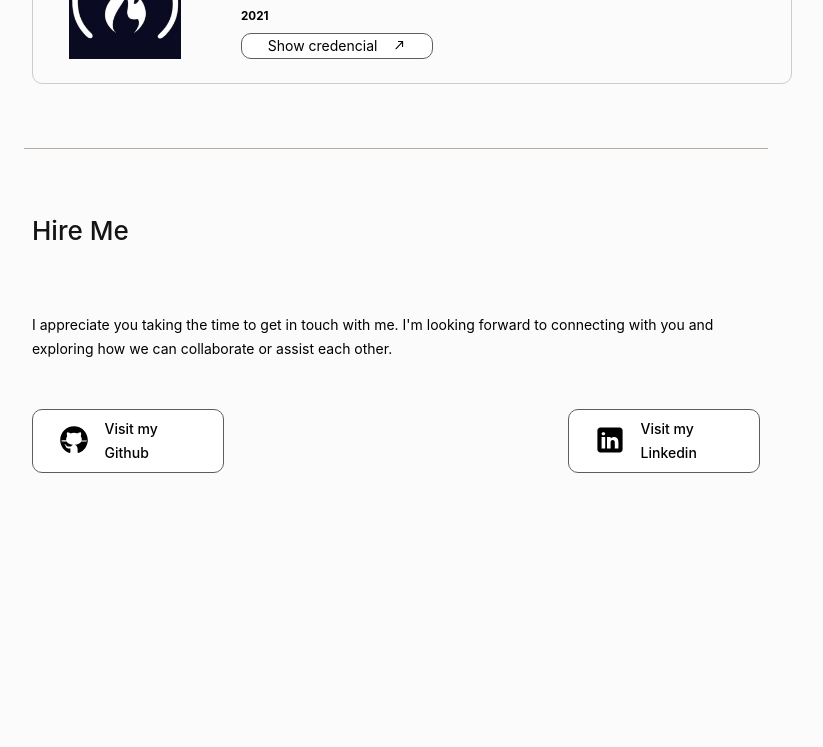
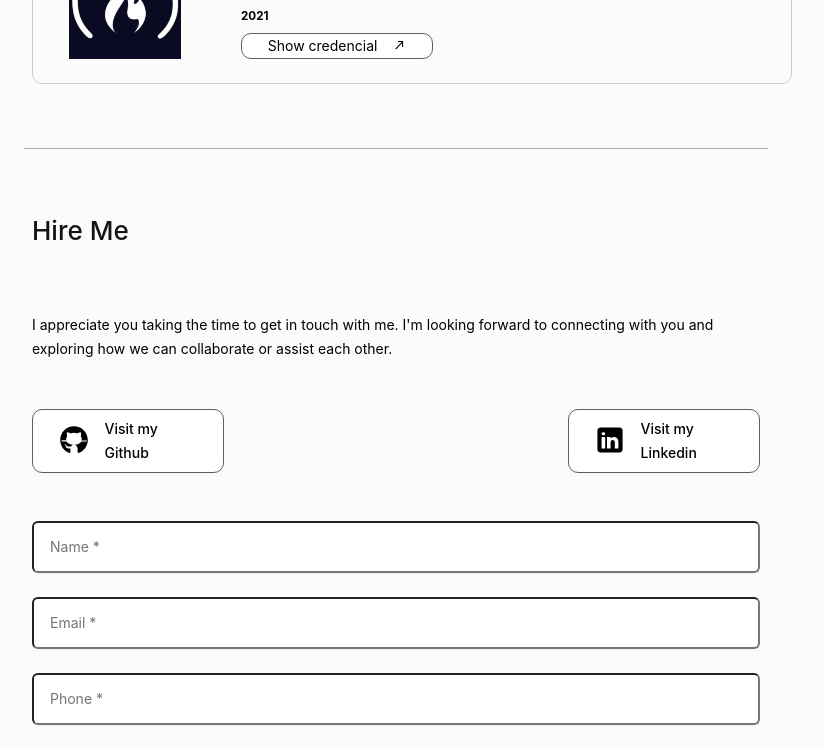
Before and after one commit to DanielBorgesDev/portifolio, a React (Create React App) app: page / in a window 1280 px wide. Shown: the part 2000-2747 px from the top of the page, without its empty margins (244-1067 px from the left). Before the commit the page ends 2473 px from the top, so only its background shows below. Built offline with nearby package versions, Linux system fonts and the light colour scheme.

Commit message:
feat: create send email feature

```diff
--- /dev/null
+++ b/emailjs.d.ts
@@ -0,0 +1,4 @@
+declare module '@emailjs/browser' {
+    const emailjs: any;
+    export default emailjs;
+  }
--- a/package.json
+++ b/package.json
@@ -3,6 +3,7 @@
   "version": "0.1.0",
   "private": true,
   "dependencies": {
+    "@emailjs/browser": "^4.3.3",
     "@testing-library/jest-dom": "^5.17.0",
     "@testing-library/react": "^13.4.0",
     "@testing-library/user-event": "^13.5.0",
@@ -11,10 +12,12 @@
     "@types/react": "^18.3.1",
     "@types/react-dom": "^18.3.0",
     "@types/typed.js": "^2.0.9",
+    "emailjs": "^4.0.3",
     "react": "^18.3.1",
     "react-dom": "^18.3.1",
     "react-router-dom": "^6.23.0",
     "react-scripts": "5.0.1",
+    "react-toastify": "^10.0.5",
     "styled-components": "^6.1.9",
     "typed.js": "^2.1.0",
     "typescript": "^4.9.5",
--- a/src/styles/components/HireMe/index.tsx
+++ b/src/styles/components/HireMe/index.tsx
@@ -1,17 +1,18 @@
 import {
   CenteredContainer,
-  CenteredContainerLicenses,
+  CenteredContainerHireMe,
   GithubButton,
   LinkedinButton,
   SocialMediaButtons,
 } from "./styles";
 import githubIcon from "../../../assets/github-icon.svg";
 import linkedinIcon from "../../../assets/linkedin-icon.svg";
+import MyForm from "../MyForm";
 
 const HireMe = () => {
   return (
     <CenteredContainer>
-      <CenteredContainerLicenses>
+      <CenteredContainerHireMe>
         <h2>Hire Me</h2>
         <p>
           I appreciate you taking the time to get in touch with me. I'm looking
@@ -19,22 +20,20 @@ const HireMe = () => {
           assist each other.
         </p>
         <SocialMediaButtons>
-          <GithubButton
-              target="_blank"
-              href="https://github.com/DanteBorges"
-          >
+          <GithubButton target="_blank" href="https://github.com/DanteBorges">
             <img src={githubIcon} alt="arrow icons" />
             <p>Visit my Github</p>
           </GithubButton>
           <LinkedinButton
-              target="_blank"
-              href="https://www.linkedin.com/in/daniel-fborges/"
+            target="_blank"
+            href="https://www.linkedin.com/in/daniel-fborges/"
           >
             <img src={linkedinIcon} alt="arrow icons" />
             <p>Visit my Linkedin</p>
           </LinkedinButton>
         </SocialMediaButtons>
-      </CenteredContainerLicenses>
+        <MyForm />
+      </CenteredContainerHireMe>
     </CenteredContainer>
   );
 };
--- a/src/styles/components/HireMe/styles.ts
+++ b/src/styles/components/HireMe/styles.ts
@@ -6,7 +6,7 @@ export const CenteredContainer = styled.div`
   flex-direction: column;
   gap: 2rem;
 `;
-export const CenteredContainerLicenses = styled.div`
+export const CenteredContainerHireMe = styled.div`
 max-width: 49.5rem;
 display: flex;
 flex-direction: column;
--- /dev/null
+++ b/src/styles/components/MyForm/index.tsx
@@ -0,0 +1,128 @@
+import { useState } from "react";
+import "react-toastify/dist/ReactToastify.css";
+import { toast, ToastContainer } from "react-toastify";
+import emailjs from '@emailjs/browser';
+
+import {
+  ButtonForm,
+  FormContainer,
+  InputContainer,
+  InputForm,
+  LabelForm,
+  TextareaForm,
+} from "./styles";
+
+const MyForm = () => {
+  const [name, setName] = useState("");
+  const [email, setEmail] = useState("");
+  const [phone, setPhone] = useState("");
+  const [message, setMessage] = useState("");
+  const [disableButtonState, setDisableButtonState] = useState(false);
+
+  const handleSubmit = async (e: { preventDefault: () => void; }) => {
+    e.preventDefault();
+
+    // Definir parâmetros do template
+    const serviceId = "service_86voidp";
+    const templateId = "template_t32vjuw";
+    const publicKey = "sDxVBY6pxqQVRuWEB";
+
+    const templateParams = {
+      from_name: name,
+      from_email: email,
+      from_phone: phone,
+      from_message: message,
+    };
+
+    setDisableButtonState(true);
+
+    try {
+      await toast.promise(
+        emailjs.send(serviceId, templateId, templateParams, publicKey),
+        {
+          pending: {
+            render() { return '🏄‍♂️🌊 Sending email...'; }
+          },
+          success: {
+            render() { return '☕ Email Sent!'; }
+          },
+          error: {
+            render() { return 'Error!'; }
+          }
+        }
+      );
+      setName("");
+      setEmail("");
+      setPhone("");
+      setMessage("");
+    } catch (error) {
+      console.error("Error sending email:", error);
+    }
+
+    setDisableButtonState(false);
+  };
+
+  return (
+    <FormContainer action="#" method="POST" onSubmit={handleSubmit}>
+      <InputContainer>
+        <LabelForm htmlFor="full-name">Full name</LabelForm>
+        <InputForm
+          type="text"
+          name="full-name"
+          id="full-name"
+          autoComplete="name"
+          placeholder="Name *"
+          value={name}
+          onChange={(event) => setName(event.target.value)}
+          required
+        />
+      </InputContainer>
+      <InputContainer>
+        <LabelForm htmlFor="email">Email</LabelForm>
+        <InputForm
+          id="email"
+          name="email"
+          type="email"
+          autoComplete="email"
+          placeholder="Email *"
+          value={email}
+          onChange={(event) => setEmail(event.target.value)}
+          required
+        />
+      </InputContainer>
+      <InputContainer>
+        <LabelForm htmlFor="phone">Phone</LabelForm>
+        <InputForm
+          type="text"
+          name="phone"
+          id="phone"
+          autoComplete="tel"
+          placeholder="Phone *"
+          value={phone}
+          onChange={(event) => setPhone(event.target.value)}
+          required
+        />
+      </InputContainer>
+      <InputContainer>
+        <LabelForm htmlFor="message">Message</LabelForm>
+        <TextareaForm
+          id="message"
+          name="message"
+          rows={4}
+          placeholder="Message"
+          value={message}
+          onChange={(event) => setMessage(event.target.value)}
+          required
+        />
+      </InputContainer>
+      <InputContainer>
+        <ToastContainer position="bottom-center" theme="dark" />
+        <ButtonForm type="submit" disabled={disableButtonState}>
+          Submit
+        </ButtonForm>
+      </InputContainer>
+    </FormContainer>
+  );
+};
+
+export default MyForm;
--- /dev/null
+++ b/src/styles/components/MyForm/styles.ts
@@ -0,0 +1,62 @@
+import styled from 'styled-components';
+
+export const FormContainer = styled.form`
+  display: grid;
+width: 100%;
+  grid-template-columns: 1fr;
+  gap: 1.5rem;
+`;
+
+export const InputContainer = styled.div``;
+
+export const LabelForm = styled.label`
+  position: absolute;
+  width: 1px;
+  height: 1px;
+  padding: 0;
+  margin: -1px;
+  overflow: hidden;
+  clip: rect(0, 0, 0, 0);
+  border: 0;
+`;
+
+export const InputForm = styled.input`
+  display: block;
+  width: 100%;
+  box-shadow: 0px 1px 2px rgba(0, 0, 0, 0.05);
+  padding: 0.75rem 1rem;
+  border-radius: 0.375rem;
+  ::placeholder {
+    color: #a0aec0;
+  }
+`;
+
+export const TextareaForm = styled.textarea`
+  display: block;
+  width: 100%;
+  box-shadow: 0px 1px 2px rgba(0, 0, 0, 0.05);
+  padding: 0.75rem 1rem;
+  border-radius: 0.375rem;
+  ::placeholder {
+    color: #a0aec0;
+  }
+`;
+
+export const ButtonForm = styled.button`
+  display: inline-flex;
+  justify-content: center;
+  padding: 0.75rem 1.5rem;
+  border: none;
+  box-shadow: 0px 1px 2px rgba(0, 0, 0, 0.05);
+  font-size: 1rem;
+  font-weight: 500;
+  border-radius: 0.375rem;
+  color: white;
+  background-color: #964b00;
+  opacity: ${({ disabled }) => (disabled ? 0.5 : 1)};
+  transition: background-color 0.3s, opacity 0.3s;
+
+  &:hover {
+    background-color: ${({ disabled }) => !disabled && 'rgba(210, 155, 116, 0.8)'};
+  }
+`;
--- a/tsconfig.json
+++ b/tsconfig.json
@@ -20,5 +20,5 @@
     "noEmit": true,
     "jsx": "react-jsx"
   },
-  "include": ["next-env.d.ts", "additional.d.ts", "**/*.ts", "**/*.tsx","src/custom.d.ts"],
+  "include": ["next-env.d.ts", "additional.d.ts", "**/*.ts", "**/*.tsx","src/custom.d.ts","emailjs.d.ts"],
 }
```
Also changed, not shown: 1 other file (tests, documents, lock files or other folders).
